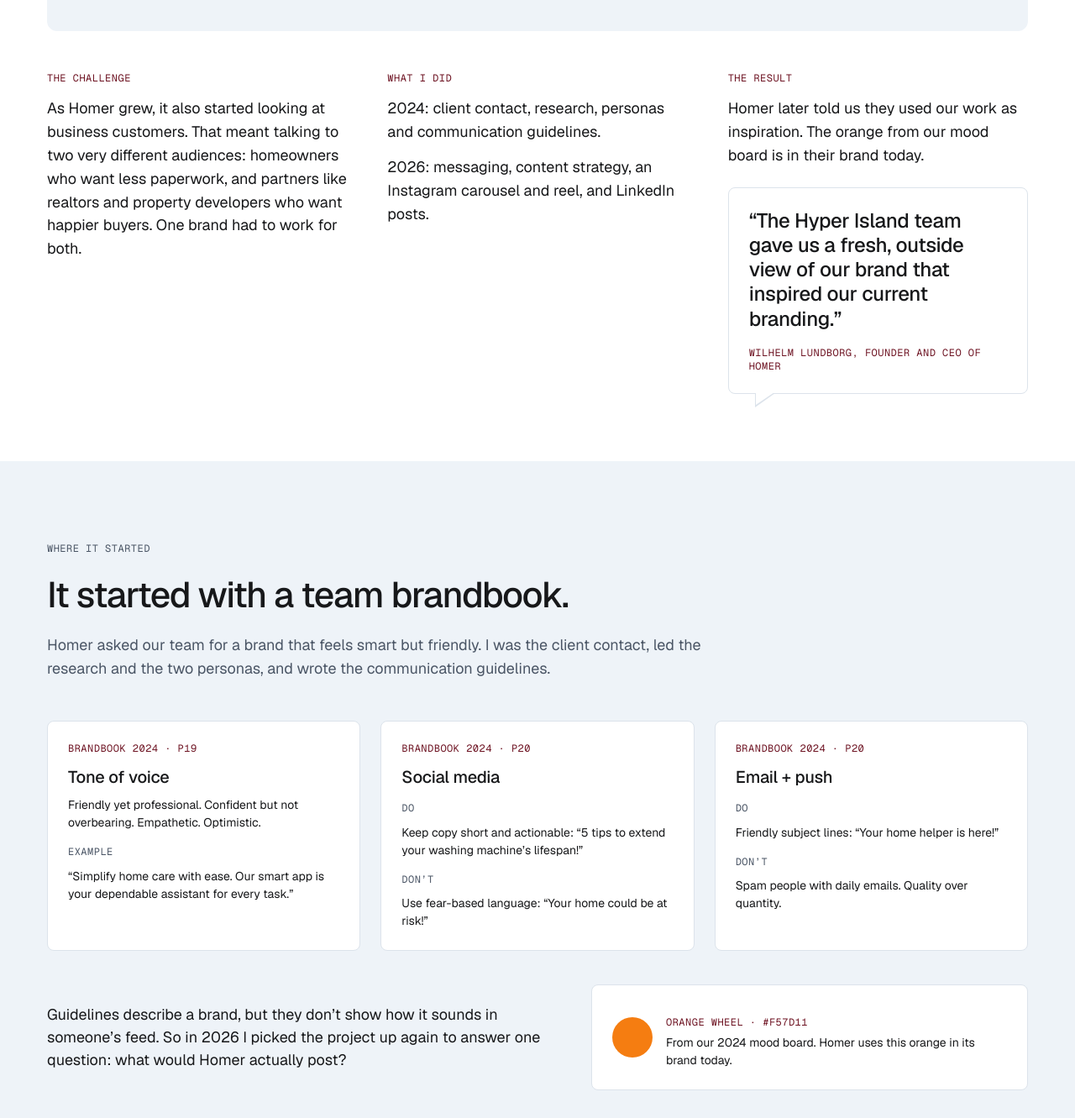
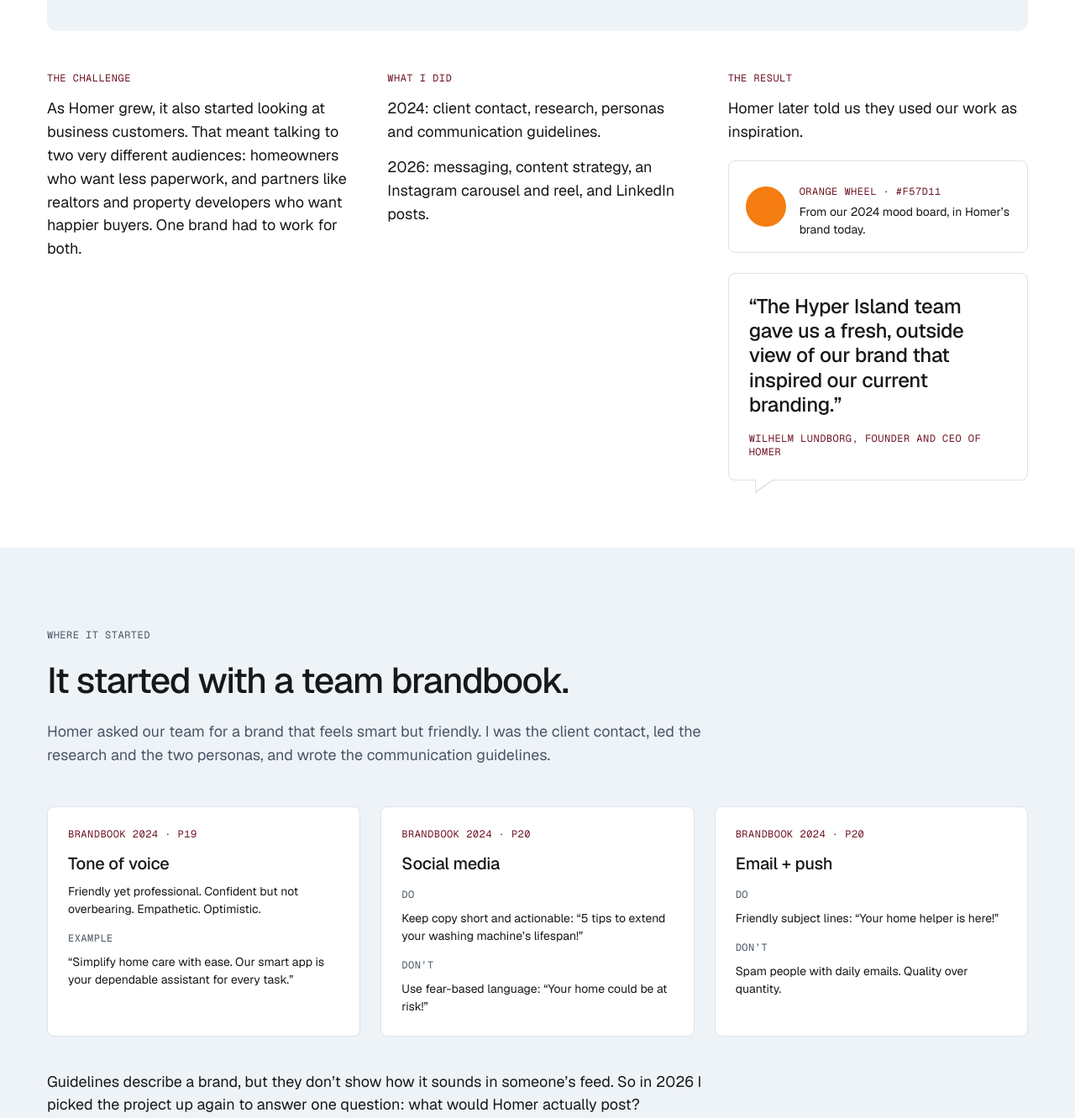
Before and after one commit to Maryam-Maralani/portfolio, a plain HTML site: page homer.html in a window 1280 px wide. Shown: the part 1008-2339 px from the top of the page at 84% size. Drawn offline with nearby package versions, Linux system fonts and the light colour scheme.

Commit message:
Homer: orange swatch and quote together in The result; no repeat in Where it started
Co-Authored-By: Claude Opus 5.5 <noreply@anthropic.com>
Claude-Session: https://claude.ai/code/session_01GfVWEf5E7UX7wcZsja4Xip

```diff
--- a/css/styles.css
+++ b/css/styles.css
@@ -1661,8 +1661,7 @@ html:not(.js-anim) .timeline__line::after { transform: scaleX(1); }   /* static
 .excerpts .card > * + * { margin-top: 10px; }
 .excerpts .card .t-label.muted { margin-top: 16px; }
 .excerpts .card .t-h6 { margin-top: 14px; }
-.homer-bridge { display: grid; gap: 24px; margin-top: 40px; align-items: center; }
-@media (min-width: 1024px) { .homer-bridge { grid-template-columns: minmax(0, 1fr) 520px; gap: 56px; } }
+.homer-bridge { margin-top: 40px; }
 .swatch-card { display: flex; gap: 16px; align-items: center; }
 .swatch-card > div > * + * { margin-top: 6px; }
 .swatch { flex: none; width: 48px; height: 48px; border-radius: 50%; background: #F57D11; }
@@ -1795,3 +1794,6 @@ html:not(.js-anim) .timeline__line::after { transform: scaleX(1); }   /* static
 .app-screens .phone__screen img { object-fit: cover; object-position: top; }
 .app-screens figure > figcaption { margin-top: 12px; }
 @media (min-width: 1024px) { .web-app-row { align-items: center; } }
+
+.homer-bridge { max-width: 820px; }
+.glance .homer-result-swatch { margin-top: 20px; padding: 16px 20px; }
--- a/homer.html
+++ b/homer.html
@@ -77,7 +77,8 @@
       <div class="container glance" data-reveal>
         <div><h2 class="t-label accent">The challenge</h2><p class="t-body-l">As Homer grew, it also started looking at business customers. That meant talking to two very different audiences: homeowners who want less paperwork, and partners like realtors and property developers who want happier buyers. One brand had to work for both.</p></div>
         <div><h2 class="t-label accent">What I did</h2><p class="t-body-l">2024: client contact, research, personas and communication guidelines.</p><p class="t-body-l">2026: messaging, content strategy, an Instagram carousel and reel, and LinkedIn posts.</p></div>
-        <div><h2 class="t-label accent">The result</h2><p class="t-body-l">Homer later told us they used our work as inspiration. The orange from our mood board is in their brand today.</p>
+        <div><h2 class="t-label accent">The result</h2><p class="t-body-l">Homer later told us they used our work as inspiration.</p>
+          <div class="card swatch-card homer-result-swatch"><span class="swatch" aria-hidden="true"></span><div><p class="t-label accent">Orange Wheel · #F57D11</p><p class="t-small">From our 2024 mood board, in Homer’s brand today.</p></div></div>
           <figure class="quote-card quote-card--bubble homer-quote"><blockquote class="t-quote-m">“The Hyper Island team gave us a fresh, outside view of our brand that inspired our current branding.”</blockquote><figcaption class="t-label">Wilhelm Lundborg, founder and CEO of Homer</figcaption></figure>
         </div>
       </div>
@@ -116,10 +117,7 @@
             <p class="t-small">Spam people with daily emails. Quality over quantity.</p>
           </li>
         </ul>
-        <div class="homer-bridge">
-          <p class="t-body-xl">Guidelines describe a brand, but they don’t show how it sounds in someone’s feed. So in 2026 I picked the project up again to answer one question: what would Homer actually post?</p>
-          <div class="card swatch-card"><span class="swatch" aria-hidden="true"></span><div><p class="t-label accent">Orange Wheel · #F57D11</p><p class="t-small">From our 2024 mood board. Homer uses this orange in its brand today.</p></div></div>
-        </div>
+        <p class="t-body-xl homer-bridge">Guidelines describe a brand, but they don’t show how it sounds in someone’s feed. So in 2026 I picked the project up again to answer one question: what would Homer actually post?</p>
       </div>
     </section>
 
```
